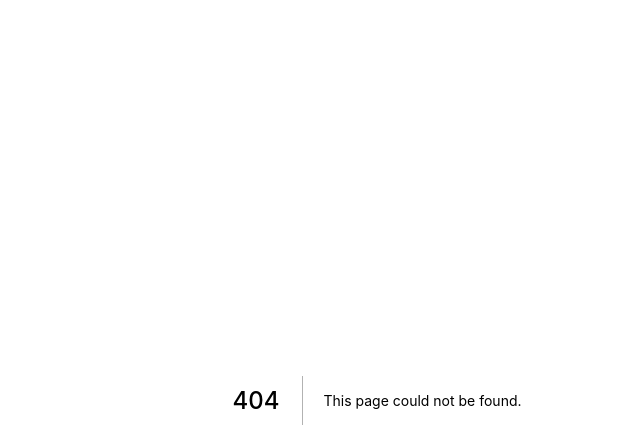
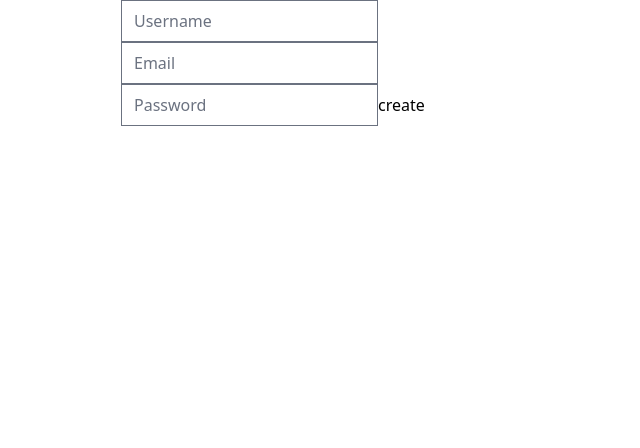
Before and after one commit to kky8822/carrotmarket-clone, a Next.js app: page /forms in a window 1280 px wide. Before the commit this address had no page. Shown: the top 448 px of the page, without its empty margins (263-903 px from the left). Built offline with nearby package versions, Linux system fonts and the light colour scheme.

Commit message:
220624_react-hook-form

```diff
--- a/package.json
+++ b/package.json
@@ -13,7 +13,8 @@
     "@tailwindcss/forms": "^0.5.2",
     "next": "12.1.6",
     "react": "18.2.0",
-    "react-dom": "18.2.0"
+    "react-dom": "18.2.0",
+    "react-hook-form": "^7.33.0"
   },
   "devDependencies": {
     "@types/node": "18.0.0",
--- /dev/null
+++ b/pages/forms.tsx
@@ -0,0 +1,54 @@
+import { FieldErrors, useForm } from "react-hook-form";
+
+interface IForm {
+  username: string;
+  email: string;
+  password: string;
+}
+
+export default function Forms() {
+  const {
+    register,
+    watch,
+    handleSubmit,
+    formState: { errors },
+  } = useForm<IForm>({ mode: "onChange" });
+  const onValid = (data: IForm) => {
+    console.log("im valid");
+  };
+  const onInvalid = (errors: FieldErrors) => {};
+  console.log(errors);
+
+  return (
+    <form onSubmit={handleSubmit(onValid, onInvalid)}>
+      <input
+        {...register("username", {
+          required: "Username is required",
+          minLength: { value: 5, message: "username should be longer than 5" },
+        })}
+        type="text"
+        placeholder="Username"
+      />
+      <input
+        {...register("email", {
+          required: "Email is required",
+          validate: {
+            notGmail: (value) =>
+              !value.includes("@gmail.com") || "gmail is not allowed",
+          },
+        })}
+        type="email"
+        placeholder="Email"
+      />
+      {errors.email?.message}
+      <input
+        {...register("password", {
+          required: "Password is required",
+        })}
+        type="password"
+        placeholder="Password"
+      />
+      <input type="submit" value="create" />
+    </form>
+  );
+}
```
Also changed, not shown: 1 other file (tests, documents, lock files or other folders).
